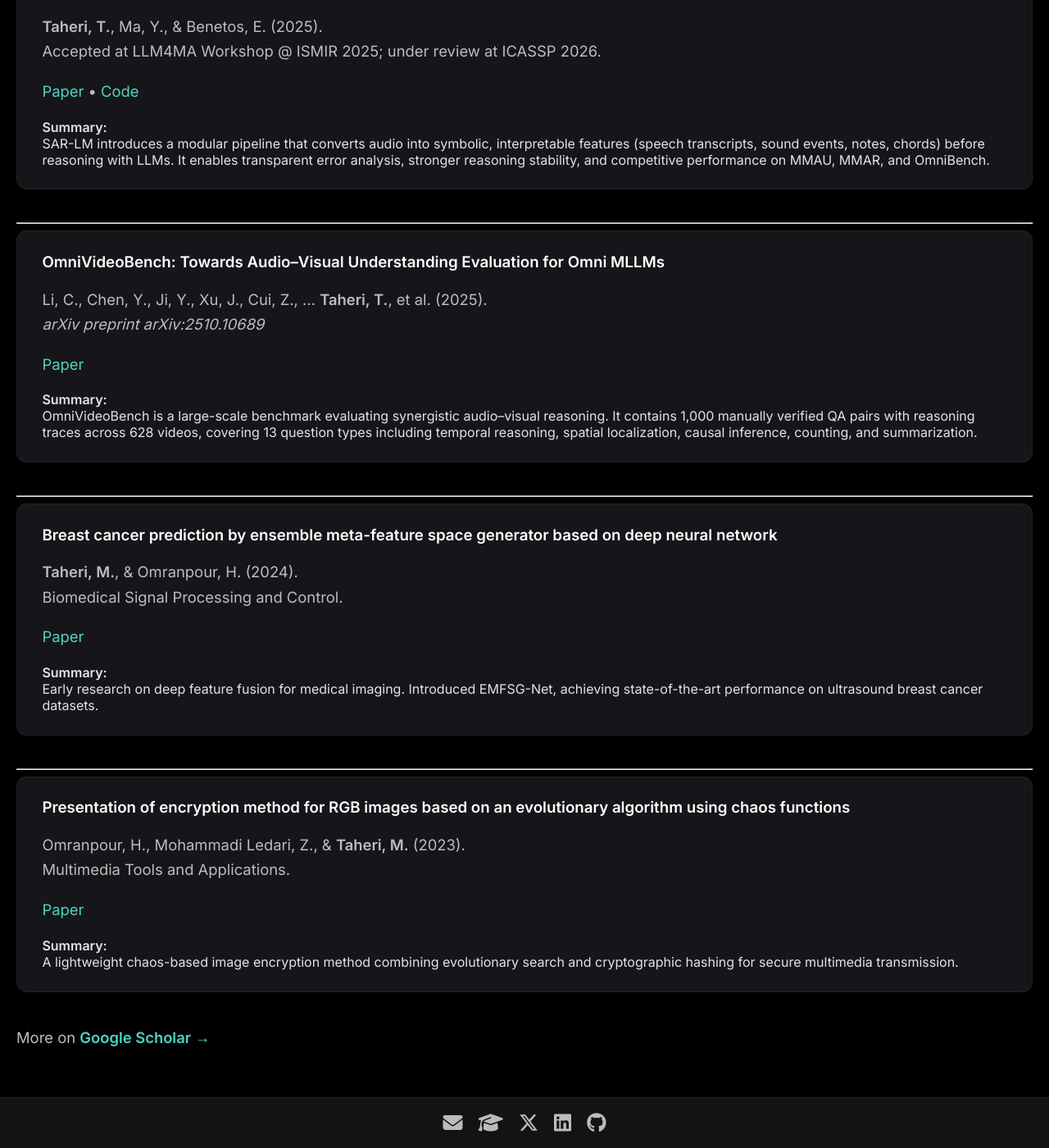
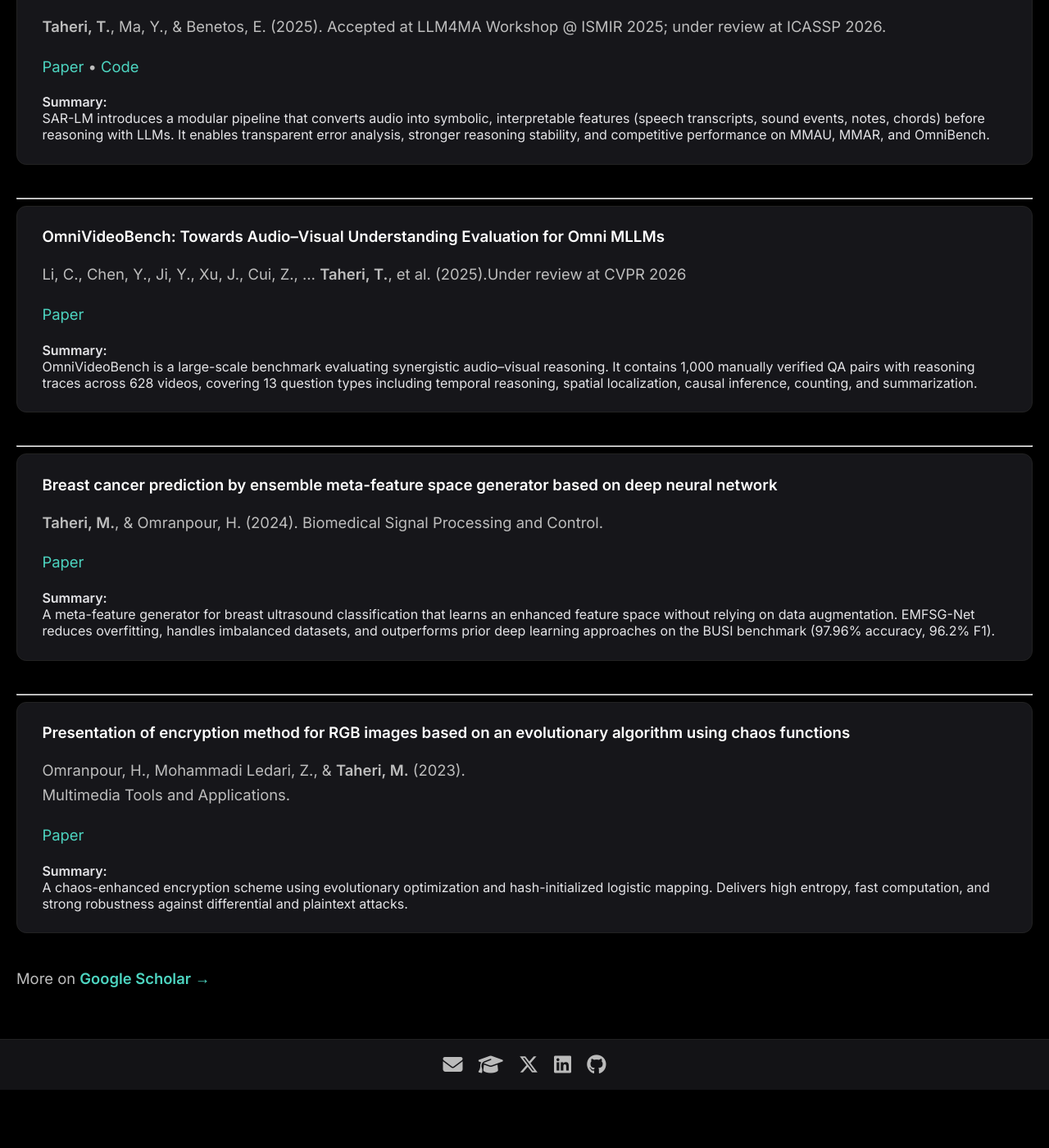
Before and after one commit to termehtaheri/termehtaheri.github.io, a Jekyll site: the page built from research.md, in a window 1280 px wide and 1400 px high, scrolled down 590 px. Shown: the whole window at 82% size. Built offline with Jekyll 4.4.1, drawn with Linux system fonts in a browser that asks for light colours; after the commit the page ends 1919 px from its top, so only the background shows below that.

Commit message:
update research

```diff
--- a/research.md
+++ b/research.md
@@ -24,8 +24,7 @@ My work centers on audio and multimodal machine learning, including audio reason
 
 <div class="paper-block">
 <h3>SAR-LM: Symbolic Audio Reasoning with Large Language Models</h3>
-<p><strong>Taheri, T.</strong>, Ma, Y., & Benetos, E. (2025).<br>
-Accepted at LLM4MA Workshop @ ISMIR 2025; under review at ICASSP 2026.</p>
+<p><strong>Taheri, T.</strong>, Ma, Y., & Benetos, E. (2025). Accepted at LLM4MA Workshop @ ISMIR 2025; under review at ICASSP 2026.</p>
 
 <p><a href="https://arxiv.org/abs/2511.06483" target="_blank">Paper</a> •
 <a href="https://github.com/termehtaheri/SAR-LM" target="_blank">Code</a></p>
@@ -41,8 +40,7 @@ performance on MMAU, MMAR, and OmniBench.
 
 <div class="paper-block">
 <h3>OmniVideoBench: Towards Audio–Visual Understanding Evaluation for Omni MLLMs</h3>
-<p>Li, C., Chen, Y., Ji, Y., Xu, J., Cui, Z., … <strong>Taheri, T.</strong>, et al. (2025).<br>
-<i>arXiv preprint arXiv:2510.10689</i></p>
+<p>Li, C., Chen, Y., Ji, Y., Xu, J., Cui, Z., … <strong>Taheri, T.</strong>, et al. (2025).Under review at CVPR 2026</p>
 
 <p><a href="https://arxiv.org/abs/2510.10689" target="_blank">Paper</a></p>
 
@@ -57,14 +55,12 @@ inference, counting, and summarization.
 
 <div class="paper-block">
 <h3>Breast cancer prediction by ensemble meta-feature space generator based on deep neural network</h3>
-<p><strong>Taheri, M.</strong>, & Omranpour, H. (2024).<br>
-Biomedical Signal Processing and Control.</p>
+<p><strong>Taheri, M.</strong>, & Omranpour, H. (2024). Biomedical Signal Processing and Control.</p>
 
 <p><a href="https://www.sciencedirect.com/science/article/pii/S1746809423008157" target="_blank">Paper</a></p>
 
 <strong>Summary:</strong><br>
-Early research on deep feature fusion for medical imaging. Introduced EMFSG-Net,
-achieving state-of-the-art performance on ultrasound breast cancer datasets.
+A meta-feature generator for breast ultrasound classification that learns an enhanced feature space without relying on data augmentation. EMFSG-Net reduces overfitting, handles imbalanced datasets, and outperforms prior deep learning approaches on the BUSI benchmark (97.96% accuracy, 96.2% F1).
 </div>
 
 ---
@@ -77,8 +73,7 @@ Multimedia Tools and Applications.</p>
 <p><a href="https://link.springer.com/article/10.1007/s11042-022-13734-x" target="_blank">Paper</a></p>
 
 <strong>Summary:</strong><br>
-A lightweight chaos-based image encryption method combining evolutionary search and
-cryptographic hashing for secure multimedia transmission.
+A chaos-enhanced encryption scheme using evolutionary optimization and hash-initialized logistic mapping. Delivers high entropy, fast computation, and strong robustness against differential and plaintext attacks.
 </div>
 
 
```
